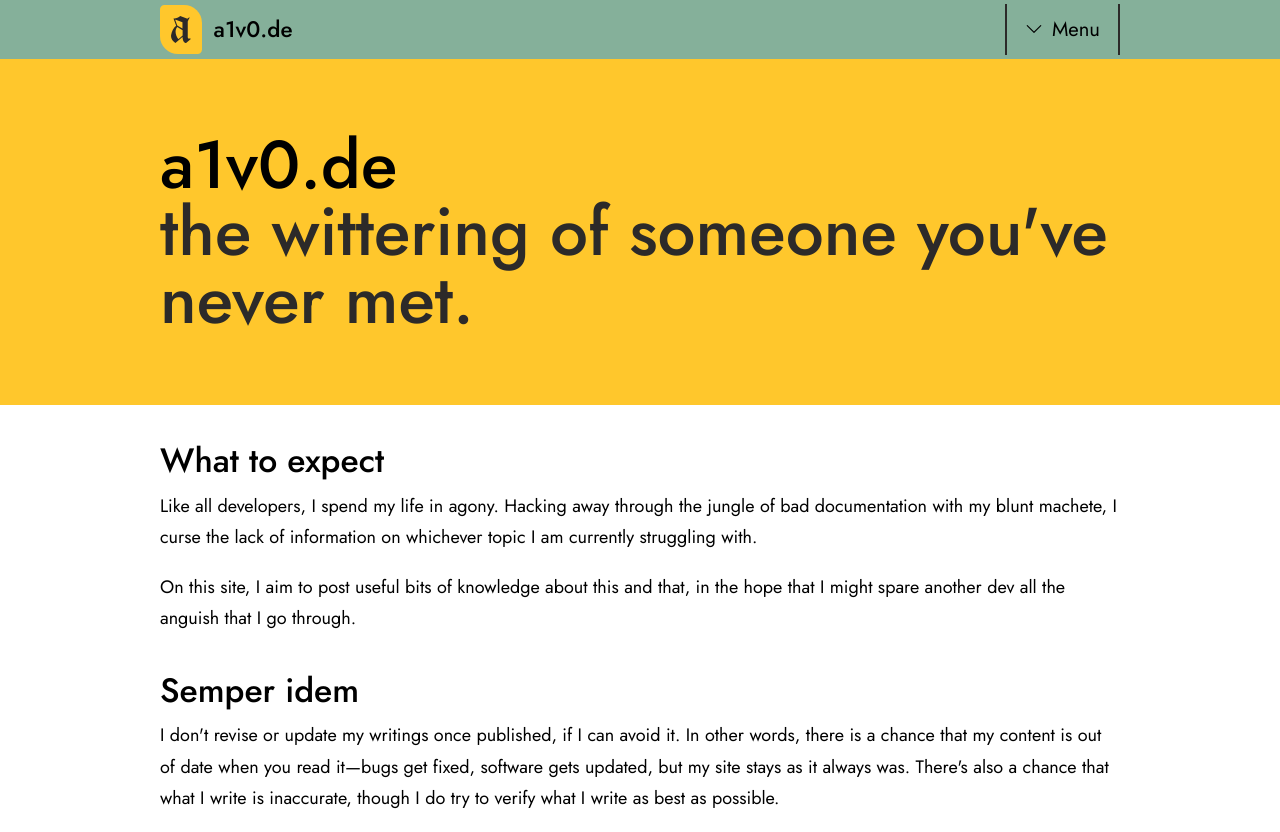
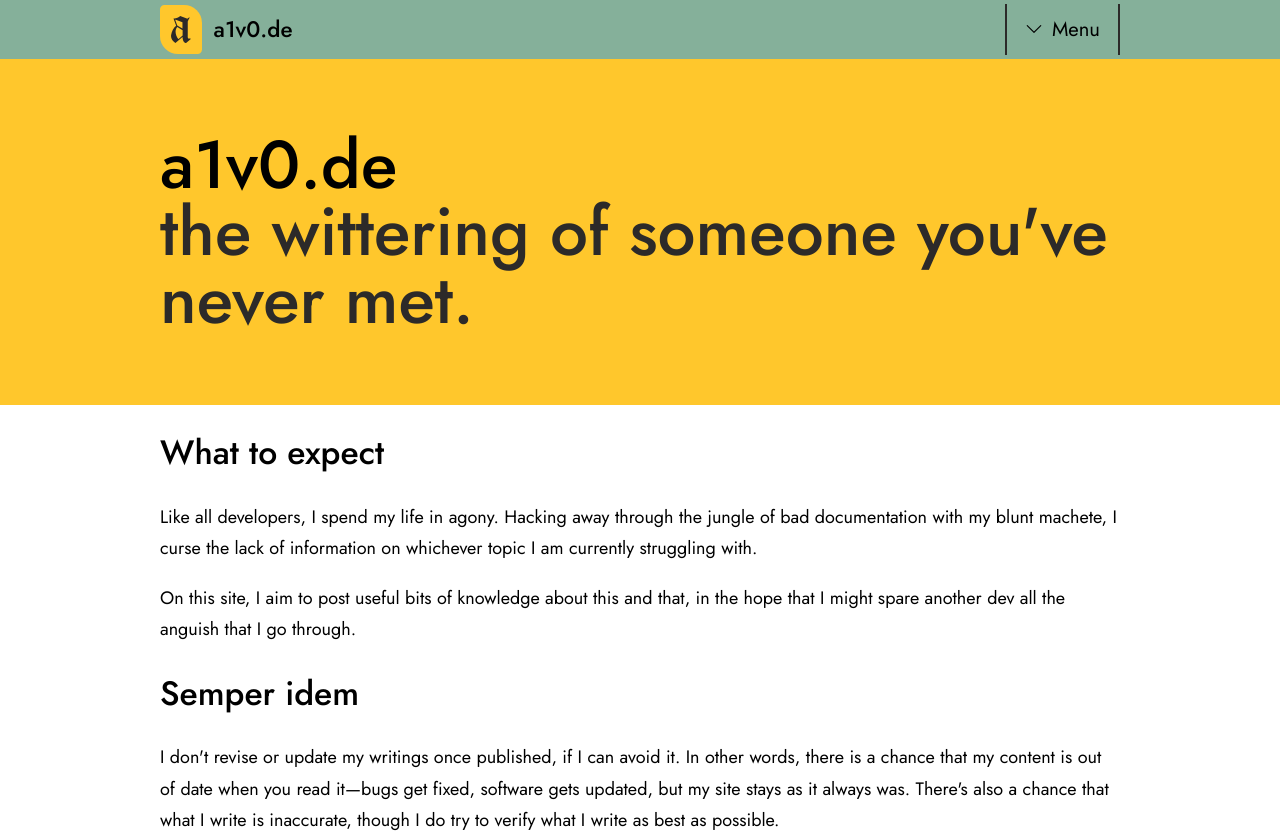
Before and after one commit to a1v0/a1v0.de, a Next.js app: page / in a window 1280 px wide. Shown: the top 832 px of the page. Built offline with nearby package versions, Linux system fonts and the light colour scheme.

Commit message:
Apply default p- and h-tag styles

```diff
--- a/app/globals.css
+++ b/app/globals.css
@@ -20,8 +20,9 @@
     }
 
     p {
-        @apply mb-4;
-        @apply mt-2;
+        /* @apply mb-4;
+        @apply mt-2; */
+        @apply my-[1em];
     }
 
     h1,
@@ -31,31 +32,36 @@
     h5,
     h6 {
         @apply font-medium;
-        @apply mt-8;
     }
 
     h1 {
-        @apply !text-6xl;
+        @apply text-6xl;
+        @apply my-[0.67em];
     }
 
     h2 {
         @apply text-3xl;
+        @apply my-[0.83em];
     }
 
     h3 {
         @apply text-lg;
+        @apply my-[1em];
     }
 
     h4 {
         @apply text-base;
+        @apply my-[1.33em];
     }
 
     h5 {
         @apply text-sm;
+        @apply my-[1.67em];
     }
 
     h6 {
         @apply text-xs;
+        @apply my-[2.33em];
     }
 
     a {
```
